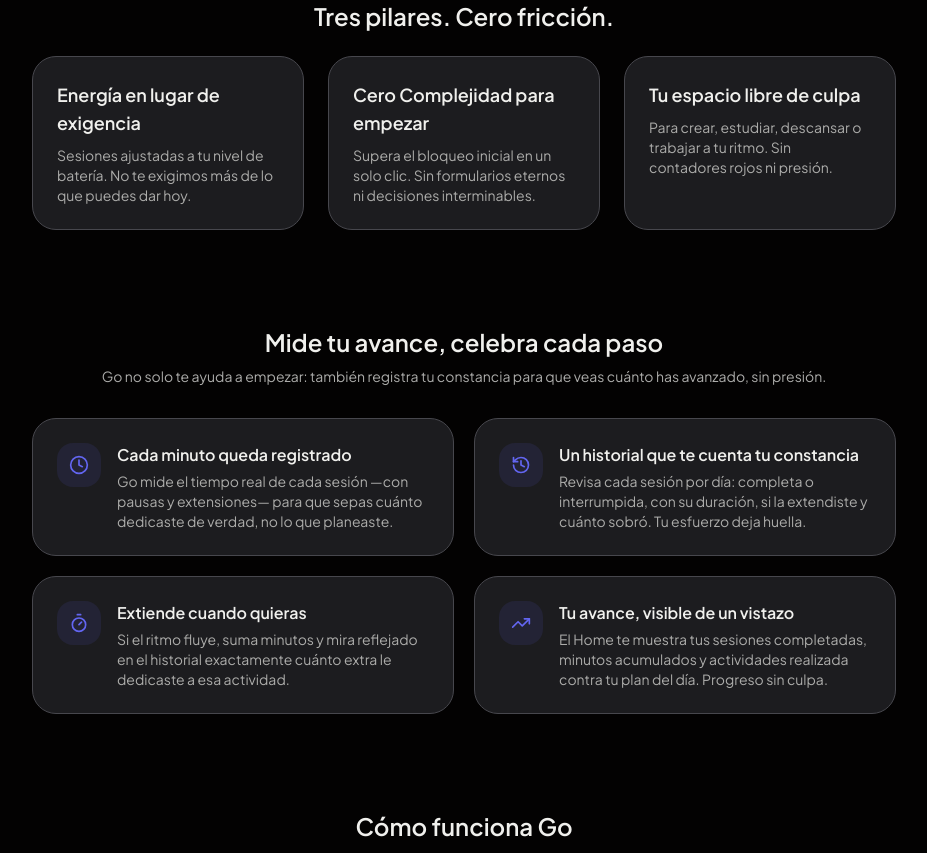
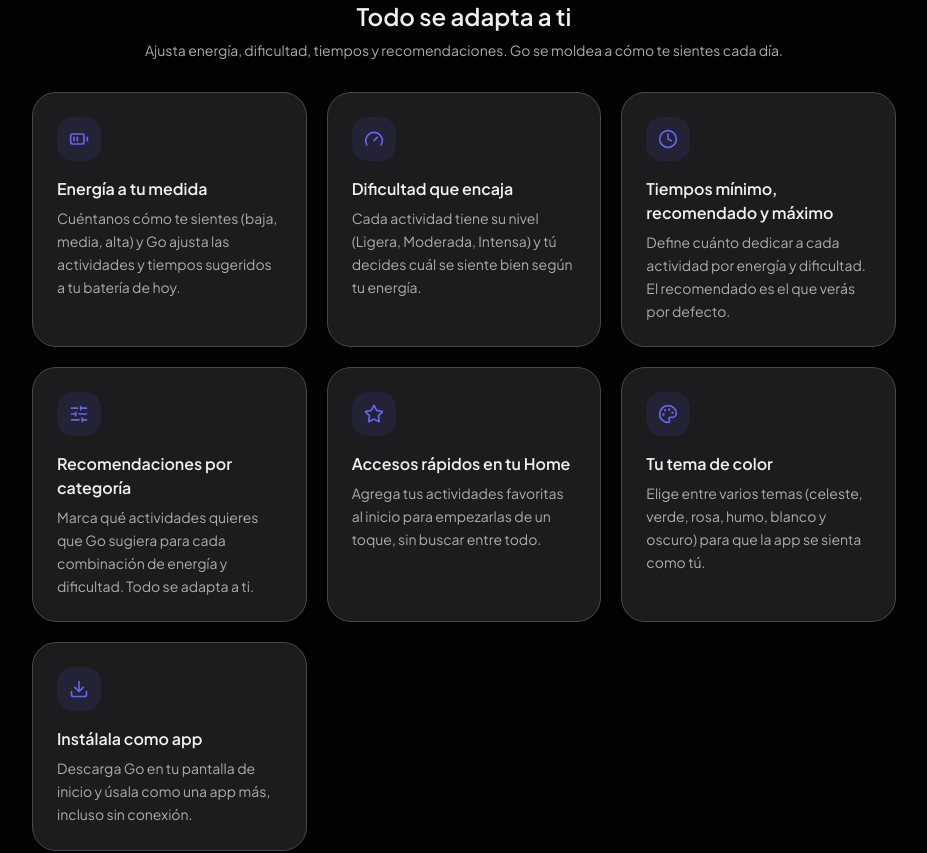
Before and after one commit to jorgeDevCod/Go-Sesi-n-PWA, a Next.js app: page / in a window 1280 px wide. Shown: the part 1240-2093 px from the top of the page, without its empty margins (176-1103 px from the left). Built offline with nearby package versions, Linux system fonts and the light colour scheme; no server answers.

Commit message:
Agrega seccion de personalizacion a la landing (energia, dificultad, tiempos, temas y mas)

```diff
--- a/app/(marketing)/page.tsx
+++ b/app/(marketing)/page.tsx
@@ -1,26 +1,67 @@
 import Link from "next/link";
-import { Layers, CalendarCheck2, Sparkles, Clock, History, Timer, TrendingUp } from "lucide-react";
+import {
+  Layers,
+  CalendarCheck2,
+  Sparkles,
+  Clock,
+  History,
+  Timer,
+  TrendingUp,
+  SlidersHorizontal,
+  Gauge,
+  BatteryMedium,
+  Star,
+  Palette,
+  Download,
+} from "lucide-react";
 import { Logo } from "@/components/ui/Logo";
 import { ThemeToggle } from "@/components/ui/ThemeToggle";
 import { LandingActions } from "@/components/marketing/LandingActions";
 import { EnterCta } from "@/components/marketing/EnterCta";
 import { EnergyDemo } from "@/components/marketing/EnergyDemo";
 
-const PILARS = [
+const CUSTOMIZE = [
   {
-    title: "Energía en lugar de exigencia",
+    icon: BatteryMedium,
+    title: "Energía a tu medida",
     description:
-      "Sesiones ajustadas a tu nivel de batería. No te exigimos más de lo que puedes dar hoy.",
+      "Cuéntanos cómo te sientes (baja, media, alta) y Go ajusta las actividades y tiempos sugeridos a tu batería de hoy.",
   },
   {
-    title: "Cero Complejidad para empezar",
+    icon: Gauge,
+    title: "Dificultad que encaja",
     description:
-      "Supera el bloqueo inicial en un solo clic. Sin formularios eternos ni decisiones interminables.",
+      "Cada actividad tiene su nivel (Ligera, Moderada, Intensa) y tú decides cuál se siente bien según tu energía.",
   },
   {
-    title: "Tu espacio libre de culpa",
+    icon: Clock,
+    title: "Tiempos mínimo, recomendado y máximo",
     description:
-      "Para crear, estudiar, descansar o trabajar a tu ritmo. Sin contadores rojos ni presión.",
+      "Define cuánto dedicar a cada actividad por energía y dificultad. El recomendado es el que verás por defecto.",
+  },
+  {
+    icon: SlidersHorizontal,
+    title: "Recomendaciones por categoría",
+    description:
+      "Marca qué actividades quieres que Go sugiera para cada combinación de energía y dificultad. Todo se adapta a ti.",
+  },
+  {
+    icon: Star,
+    title: "Accesos rápidos en tu Home",
+    description:
+      "Agrega tus actividades favoritas al inicio para empezarlas de un toque, sin buscar entre todo.",
+  },
+  {
+    icon: Palette,
+    title: "Tu tema de color",
+    description:
+      "Elige entre varios temas (celeste, verde, rosa, humo, blanco y oscuro) para que la app se sienta como tú.",
+  },
+  {
+    icon: Download,
+    title: "Instálala como app",
+    description:
+      "Descarga Go en tu pantalla de inicio y úsala como una app más, incluso sin conexión.",
   },
 ];
 
@@ -73,9 +114,9 @@ const STEPS = [
       "¿No sabes qué hacer? Go te sugiere el siguiente paso según tu energía y tiempo disponible.",
   },
   {
-    title: "Personaliza a tu ritmo",
+    title: "Personaliza lo que quieras",
     description:
-      "Ajusta los tiempos mínimos, recomendados y máximos por energía y dificultad, y personaliza las recomendaciones por categoría y actividad. Todo se adapta a ti.",
+      "Ajusta energía, dificultad, tiempos y recomendaciones por categoría. Todo se adapta a cómo te sientes hoy.",
   },
   {
     title: "Revisa tu historial",
@@ -104,6 +145,11 @@ const FAQS = [
     question: "¿Qué mide Go de mis sesiones?",
     answer:
       "Registra la duración real de cada sesión (con pausas y extensiones), si la completaste o interrumpiste, cuánto tiempo le extendiste y cuánto sobró. Además suma tus sesiones completadas y minutos acumulados.",
+  },
+  {
+    question: "¿Puedo personalizar todo o Go decide por mí?",
+    answer:
+      "Tú mandas. Puedes ajustar energía, dificultad y tiempos por actividad, y decirle a Go exactamente qué recomendarte. O, si prefieres, dejar que Go elija por ti según tu ánimo. Tú decides.",
   },
   {
     question: "¿Cuánto cuesta usar Go?",
@@ -174,21 +220,25 @@ export default function MarketingHomePage() {
           <EnergyDemo />
         </section>
 
-        {/* 3 Pilares */}
+        {/* Personalización */}
         <section className="mx-auto w-full max-w-4xl px-4 py-12">
-          <h2 className="mb-6 text-center text-2xl font-semibold text-foreground">
-            Tres pilares. Cero fricción.
+          <h2 className="mb-2 text-center text-2xl font-semibold text-foreground">
+            Todo se adapta a ti
           </h2>
-          <div className="grid gap-6 sm:grid-cols-3">
-            {PILARS.map((pillar) => (
+          <p className="mb-8 text-center text-sm text-muted-foreground">
+            Ajusta energía, dificultad, tiempos y recomendaciones. Go se moldea a cómo te sientes cada día.
+          </p>
+          <div className="grid gap-5 sm:grid-cols-2 lg:grid-cols-3">
+            {CUSTOMIZE.map((item) => (
               <div
-                key={pillar.title}
-                className="rounded-3xl border border-border bg-surface p-6"
+                key={item.title}
+                className="group rounded-3xl border border-border bg-surface p-6 transition-all duration-200 hover:border-border-hover hover:shadow-md"
               >
-                <h3 className="mb-2 text-lg font-semibold text-foreground">
-                  {pillar.title}
-                </h3>
-                <p className="text-sm text-muted-foreground">{pillar.description}</p>
+                <span className="mb-4 flex size-11 shrink-0 items-center justify-center rounded-2xl bg-accent-aprender/10 text-accent-aprender transition-colors duration-200 group-hover:bg-accent-aprender group-hover:text-white">
+                  <item.icon className="size-5" />
+                </span>
+                <h3 className="mb-1.5 text-base font-semibold text-foreground">{item.title}</h3>
+                <p className="text-sm leading-relaxed text-muted-foreground">{item.description}</p>
               </div>
             ))}
           </div>
```
